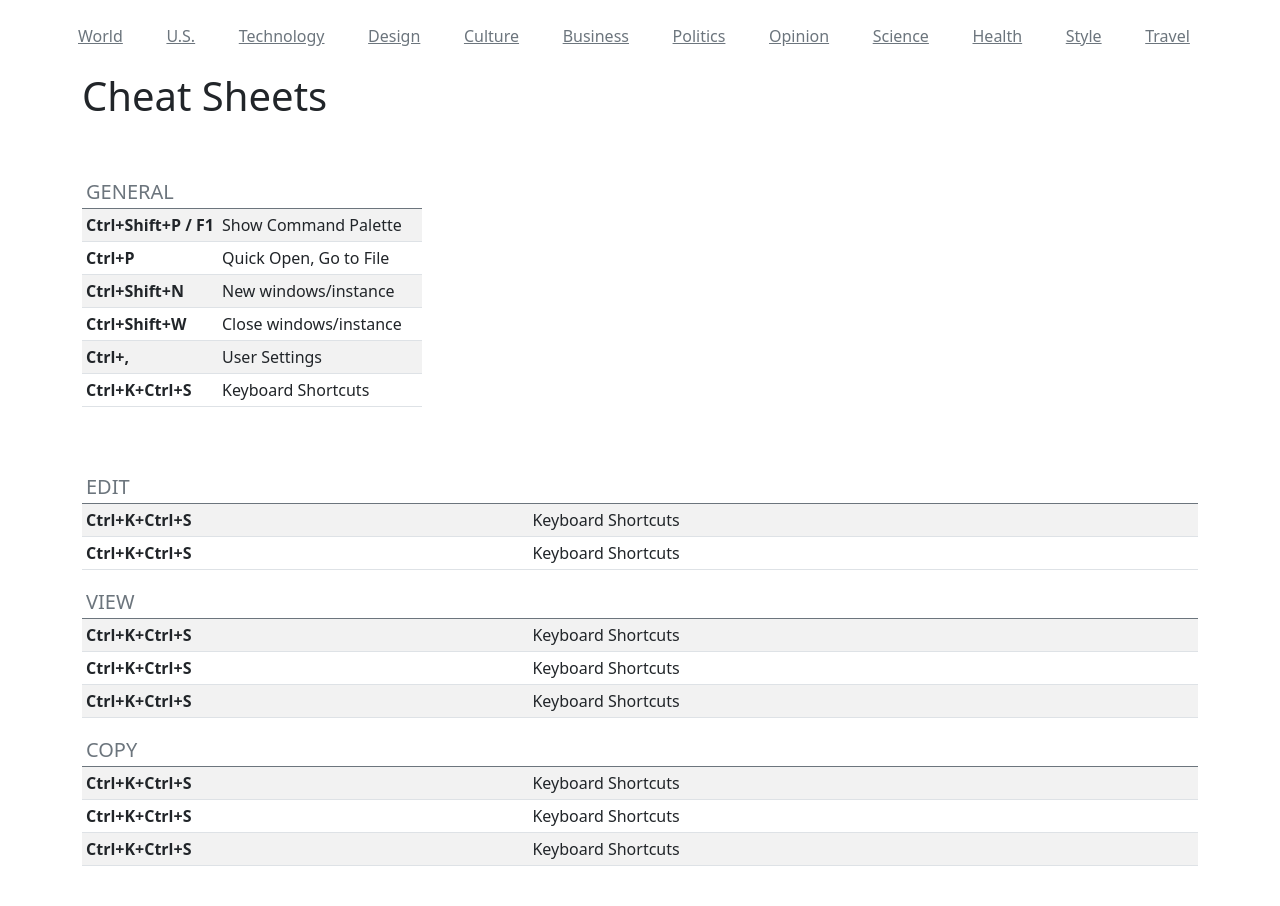
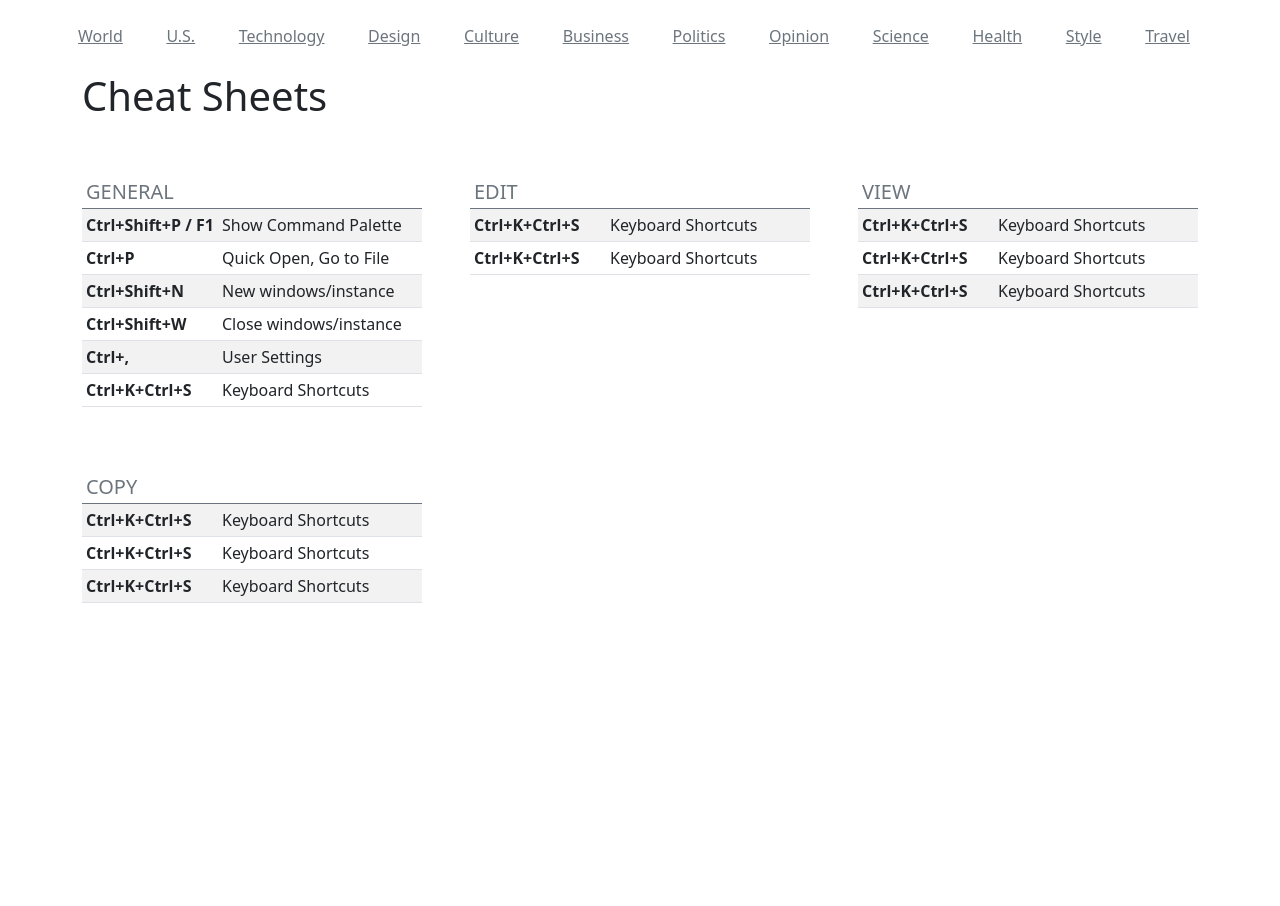
Before and after one commit to ConradoAlmeida/cheatsheets, a Jekyll site: the page built from index.html, in a window 1280 px wide. Built offline with Jekyll 4.4.1, drawn with Linux system fonts in a browser that asks for light colours.

Commit message:
Update index.html

```diff
--- a/index.html
+++ b/index.html
@@ -8,9 +8,9 @@ layout: default
 {% assign net = site.data.store-data | group_by:"categoria" %}
 
 
-    <div class="col-md-4">
+
 {% for cat in net %}
-
+<div class="col-md-4">
       <article class="blog-post">
 
 
```
